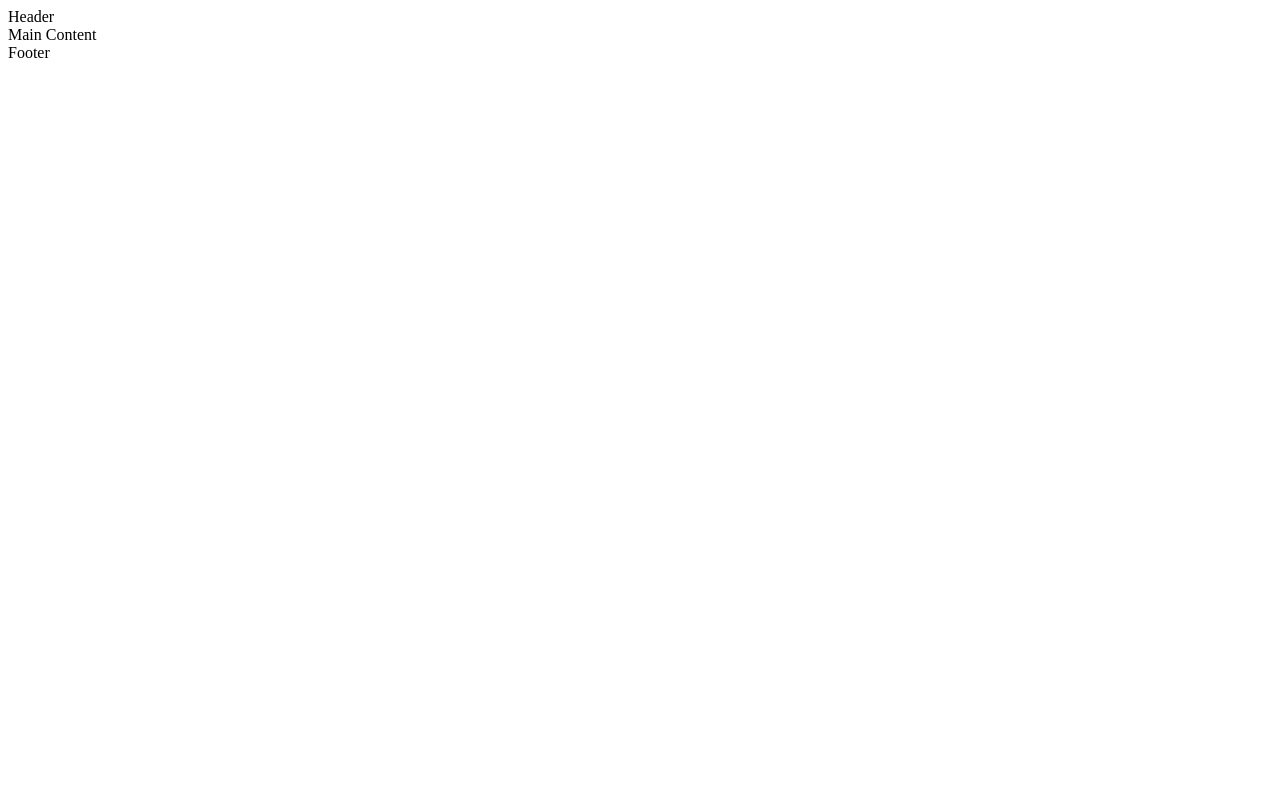
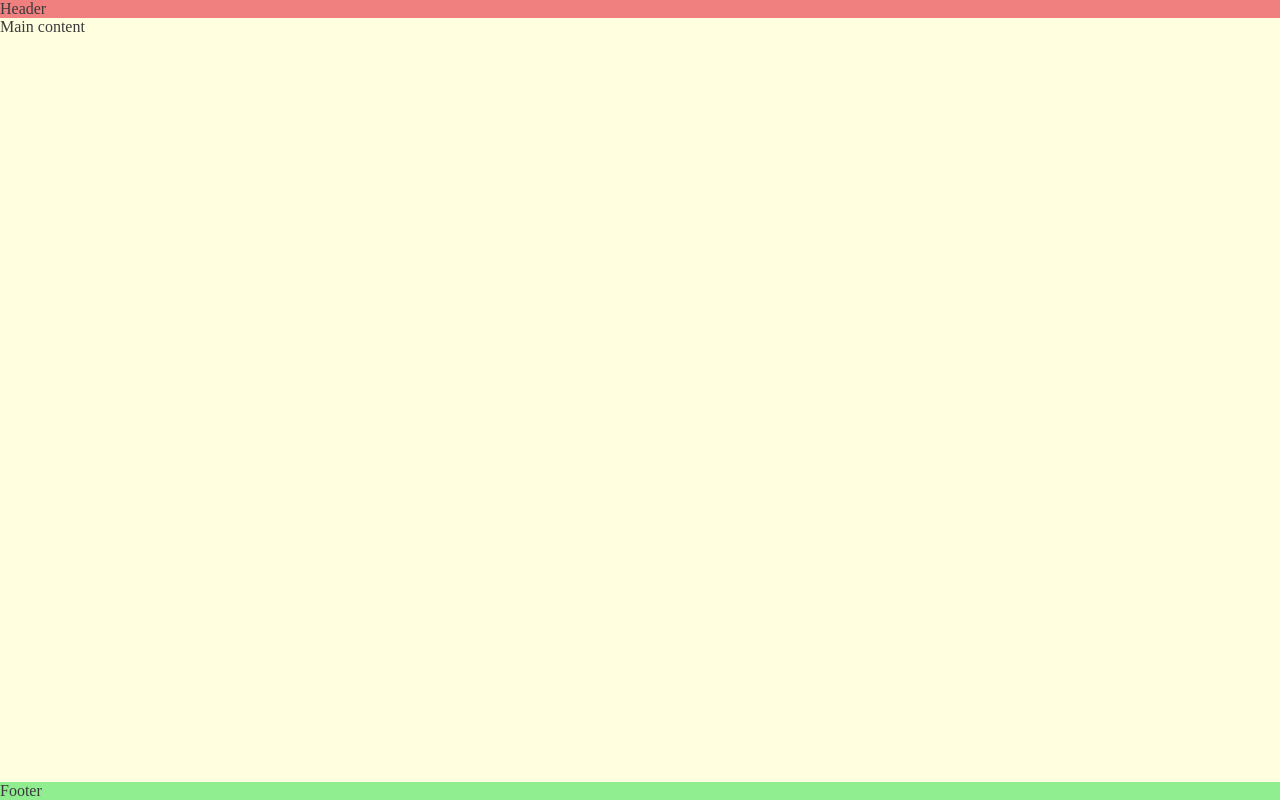
Before and after one commit to ValentinoFarias/love-running, a plain HTML site: page index.html in a window 1280 px wide. Drawn offline with Linux system fonts and the light colour scheme.

Commit message:
Push footer down using styles

```diff
--- /dev/null
+++ b/assets/css/style.css
@@ -0,0 +1,29 @@
+/* Asterik Wildcare selector to override default styles added by the browser*/
+* {
+    padding: 0;
+    margin: 0;
+    box-sizing: border-box;
+}
+
+/* General body styles */
+body {
+    min-height: 100vh;
+    display: flex;
+    flex-direction: column;
+    /* Generic project styles */
+    color: #3a3a3a;
+
+/* HEADER*/
+header {
+    background-color: lightcoral;
+}
+/* MAIN */
+main {
+    background-color: lightyellow;
+    /* Make main take up remaining space */
+    flex: 1 0 auto;
+}
+/* FOOTER */
+footer {
+    background-color: lightgreen;
+}
--- a/index.html
+++ b/index.html
@@ -1,20 +1,33 @@
 <!DOCTYPE html>
 <html lang="en">
+
 <head>
     <meta charset="UTF-8">
+    <meta http-equiv="X-UA-Compatible" content="IE=edge">
     <meta name="viewport" content="width=device-width, initial-scale=1.0">
-    <meta name="description" content="A website dedicated to running enthusiasts.">
-    <meta name="keywords" content="running, fitness, health, marathon, jogging">
+    <!-- Meta tags for search engines -->
+    <meta name="description"
+        content="Love Running. Club for runners in Dublin, Ireland. Urban running, trail running. Dublin docklands and Phoenix Park">
+    <meta name="keywords" content="love running, run, running club, runners, Ireland, Dublin, sport, exercise">
+    <!-- Title -->
     <title>Love Running</title>
     <!-- Favicon -->
-     <link rel="apple-touch-icon" sizes="180x180" href="assets/favicon/apple-touch-icon.png">
-  <link rel="icon" type="image/png" sizes="32x32" href="assets/favicon/favicon-32x32.png">
-  <link rel="icon" type="image/png" sizes="16x16" href="assets/favicon/favicon-16x16.png">
+    <link rel="apple-touch-icon" sizes="180x180" href="assets/favicon/apple-touch-icon.png">
+    <link rel="icon" type="image/png" sizes="32x32" href="assets/favicon/favicon-32x32.png">
+    <link rel="icon" type="image/png" sizes="16x16" href="assets/favicon/favicon-16x16.png">
+    <!-- Stylesheet -->
+    <link rel="stylesheet" href="assets/css/style.css">
 </head>
+
 <body>
+    <!-- Header -->
     <header>Header</header>
-    <main>Main Content</main>
+
+    <!-- Main content -->
+    <main>Main content</main>
+
+    <!-- Footer -->
     <footer>Footer</footer>
+</body>
 
-</body>
 </html>
```
Also changed, not shown: 2 other files.
